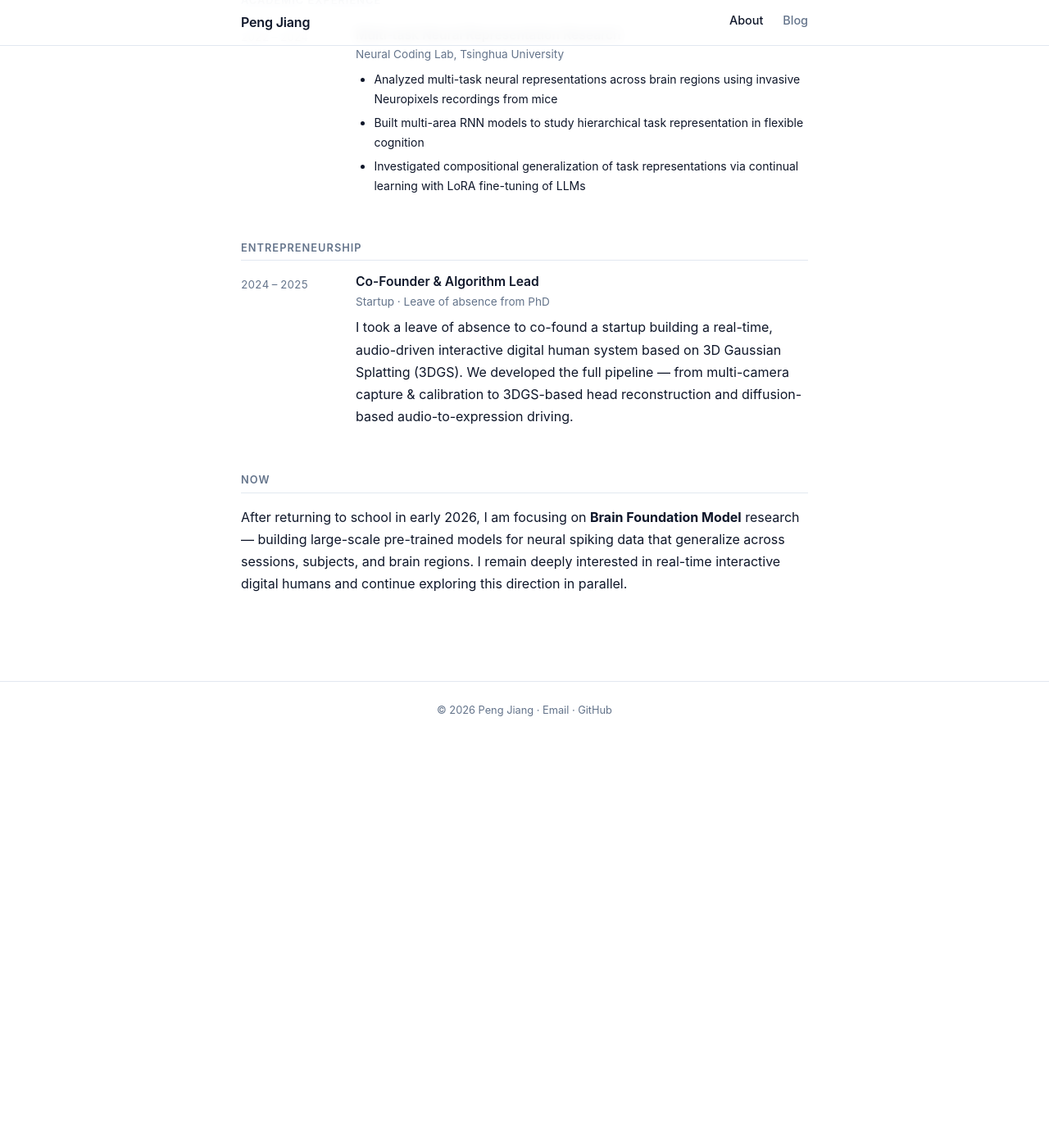
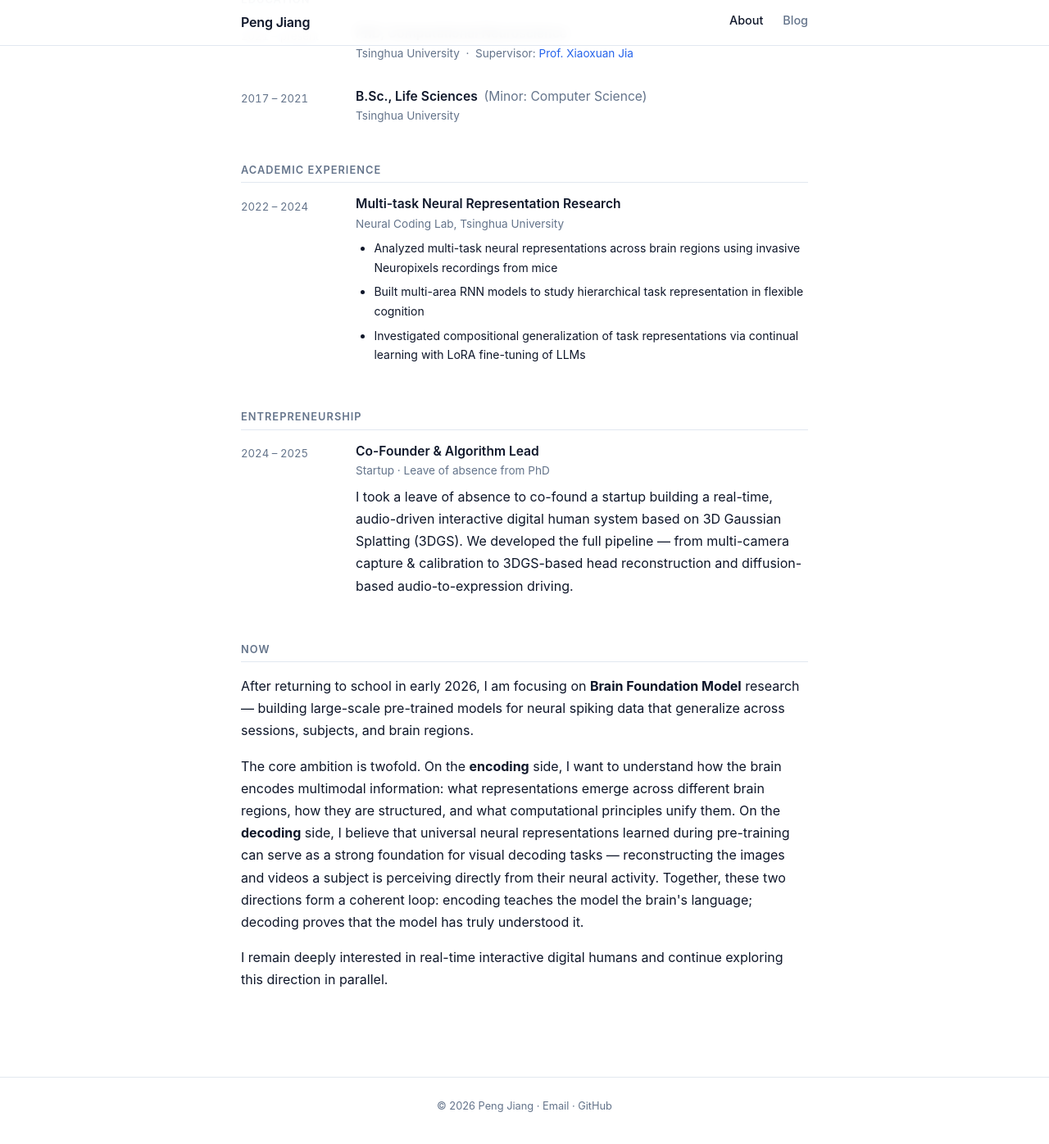
Before and after one commit to Jp-17/Jp-17.github.io, a Jekyll site: the page built from index.html, in a window 1280 px wide and 1400 px high, scrolled down 785 px. Shown: the top 1396 px of the window at 82% size. Built offline with Jekyll 4.4.1, drawn with Linux system fonts in a browser that asks for light colours; before the commit the page ends 1702 px from its top, so only the background shows below that; some of the changed text lies outside the part shown.

Commit message:
更新主页：About 部分补充研究方向，Now 部分展开 brain encoding/decoding
- About：新增一段说明当前 Brain Foundation Model 研究方向，包括 neural encoding、brain decoding（image/video）和 real-time interactive digital humans
- Now：展开 Brain Foundation Model 的研究目标——encoding 侧理解多模态神经编码机制，decoding 侧用通用神经表征完成视觉解码任务，形成闭环

Co-Authored-By: Claude Sonnet 4.6 <noreply@anthropic.com>

```diff
--- a/index.html
+++ b/index.html
@@ -24,6 +24,16 @@ title: About
     <a href="https://jiaxx.github.io/">Neural Coding Lab</a>.
     My work sits at the intersection of neuroscience and AI, asking how intelligent
     systems — brains and models alike — represent, reuse, and generalize knowledge.
+  </p>
+  <p>
+    Currently I am working on <strong>Brain Foundation Model</strong> research —
+    building large-scale pre-trained models for neural spiking data that can generalize
+    across sessions, subjects, and brain regions. A central goal is to understand
+    <strong>neural encoding</strong> mechanisms across modalities, and to leverage
+    the learned universal representations for <strong>brain decoding</strong> tasks
+    such as reconstructing perceived images and videos from neural activity.
+    I am also deeply interested in <strong>real-time interactive digital humans</strong>
+    and continue to explore this direction in parallel.
   </p>
 </section>
 
@@ -102,7 +112,21 @@ title: About
     After returning to school in early 2026, I am focusing on
     <strong>Brain Foundation Model</strong> research — building large-scale pre-trained
     models for neural spiking data that generalize across sessions, subjects, and
-    brain regions. I remain deeply interested in real-time interactive digital humans
+    brain regions.
+  </p>
+  <p>
+    The core ambition is twofold. On the <strong>encoding</strong> side, I want to
+    understand how the brain encodes multimodal information: what representations
+    emerge across different brain regions, how they are structured, and what
+    computational principles unify them. On the <strong>decoding</strong> side, I
+    believe that universal neural representations learned during pre-training can
+    serve as a strong foundation for visual decoding tasks — reconstructing the images
+    and videos a subject is perceiving directly from their neural activity.
+    Together, these two directions form a coherent loop: encoding teaches the model
+    the brain's language; decoding proves that the model has truly understood it.
+  </p>
+  <p>
+    I remain deeply interested in real-time interactive digital humans
     and continue exploring this direction in parallel.
   </p>
 </section>
```
